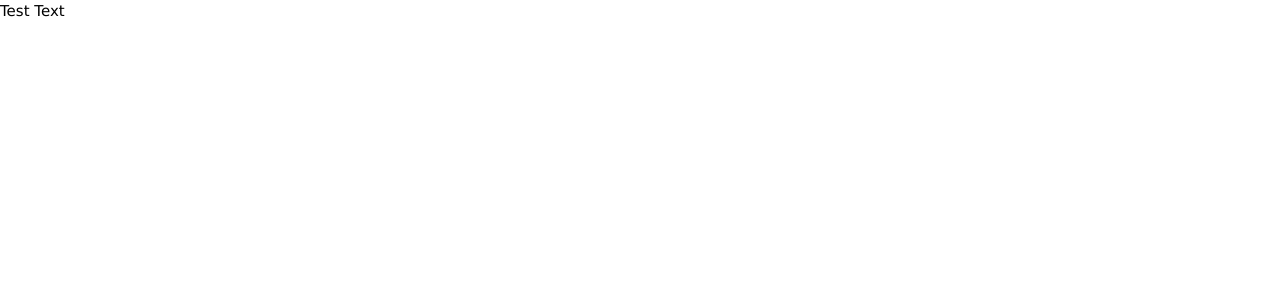
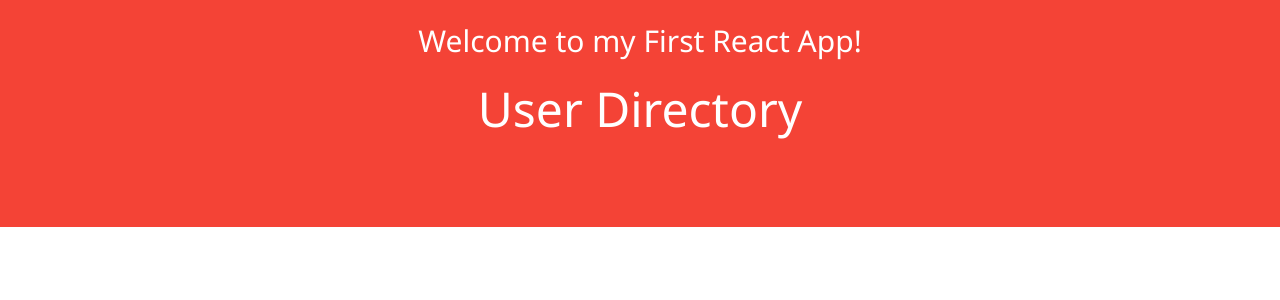
Before and after one commit to ac0712148/react-user-directory, a React (Create React App) app: page / in a window 1280 px wide. Shown: the top 300 px of the page. Built offline with nearby package versions, Linux system fonts and the light colour scheme.

Commit message:
added Header to render

```diff
--- a/src/components/UserContainer.js
+++ b/src/components/UserContainer.js
@@ -1,4 +1,5 @@
 import React, { Component } from "react";
+import Header from "./Header"
 import Container from "./Container"
 import Row from "./Row"
 import Col from "./Col"
@@ -7,13 +8,14 @@
 class UserContainer extends Component {
     render() {
         return (
+            <Header>
                 <Container>
                     <Row>
                         <Col>
-                        Test Text
                         </Col>
                     </Row>
                 </Container>
+            </Header>
         )
     }
 }
```
Lines whose indentation alone changed are shown as unchanged.
